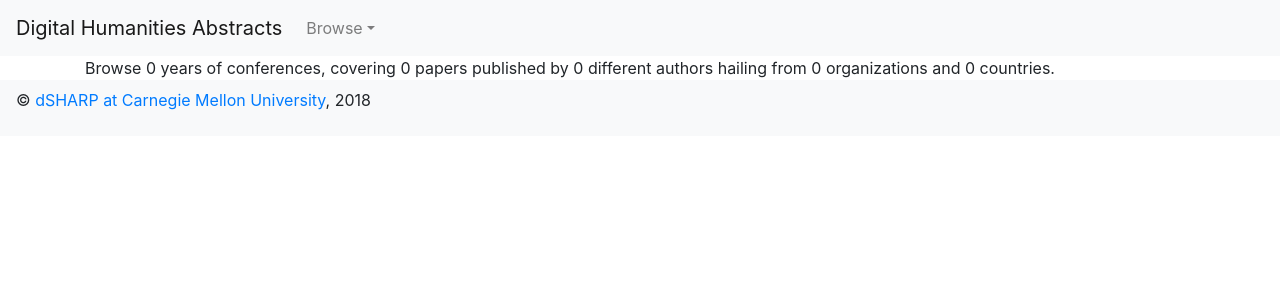
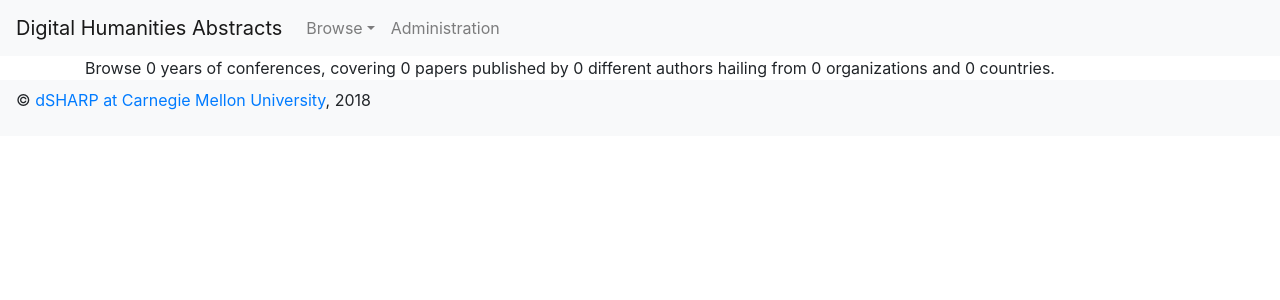
Before and after one commit to cmu-lib/dhweb_app, a Django app: page / in a window 1280 px wide. Shown: the top 300 px of the page. Run offline with Django 3.2, Linux system fonts and the light colour scheme; data that the repository does not hold is empty; some libraries are stand-ins or nearby versions.

Commit message:
add link to admin pages

```diff
--- a/app/abstracts/templates/base.html
+++ b/app/abstracts/templates/base.html
@@ -39,6 +39,9 @@
           <a class="dropdown-item" href="{% url 'institution_list' %}">Institutions</a>
         </div>
       </li>
+      <li class="nav-item">
+        <a class="nav-link" href="/admin">Administration</a>
+      </li>
     </ul>
   </div>
 </nav>
```
